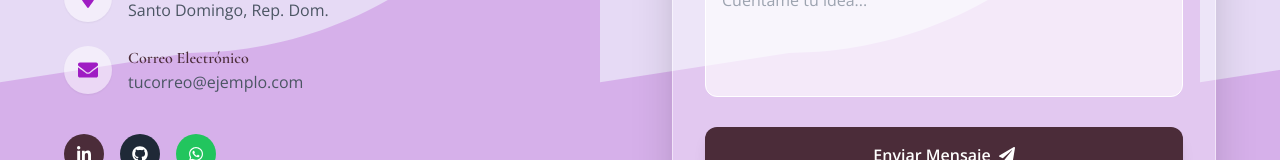
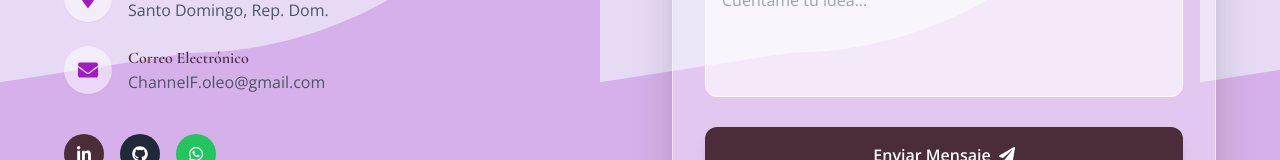
Before and after one commit to ChannelF-Oleo/Portafolio_CFD, a React (Vite) app: page /contacto in a window 1280 px wide. Shown: the part 477-637 px from the top of the page. Built offline with nearby package versions, Linux system fonts and the light colour scheme; no server answers.

Commit message:
Optimizacion

```diff
--- a/src/pages/Contacto.jsx
+++ b/src/pages/Contacto.jsx
@@ -73,26 +73,26 @@ const Contacto = () => {
                 <h4 className="font-bold text-brand-dark">
                   Correo Electrónico
                 </h4>
-                <p className="text-gray-600">tucorreo@ejemplo.com</p>
+                <p className="text-gray-600">ChannelF.oleo@gmail.com</p>
               </div>
             </div>
           </div>
           <div className="flex gap-4">
             {/* Redes Sociales */}
             <a
-              href="#"
+              href="www.linkedin.com/in/channel-feliz-de-oleo-86a12537b"
               className="w-10 h-10 rounded-full bg-brand-dark text-white flex items-center justify-center hover:bg-brand-primary transition transform hover:scale-110"
             >
               <FaLinkedinIn />
             </a>
             <a
-              href="#"
+              href="https://github.com/ChannelF-Oleo"
               className="w-10 h-10 rounded-full bg-gray-800 text-white flex items-center justify-center hover:bg-black transition transform hover:scale-110"
             >
               <FaGithub />
             </a>
             <a
-              href="#"
+              href="https://wa.me/18094202288?"
               className="w-10 h-10 rounded-full bg-green-500 text-white flex items-center justify-center hover:bg-green-600 transition transform hover:scale-110"
             >
               <FaWhatsapp />
```
